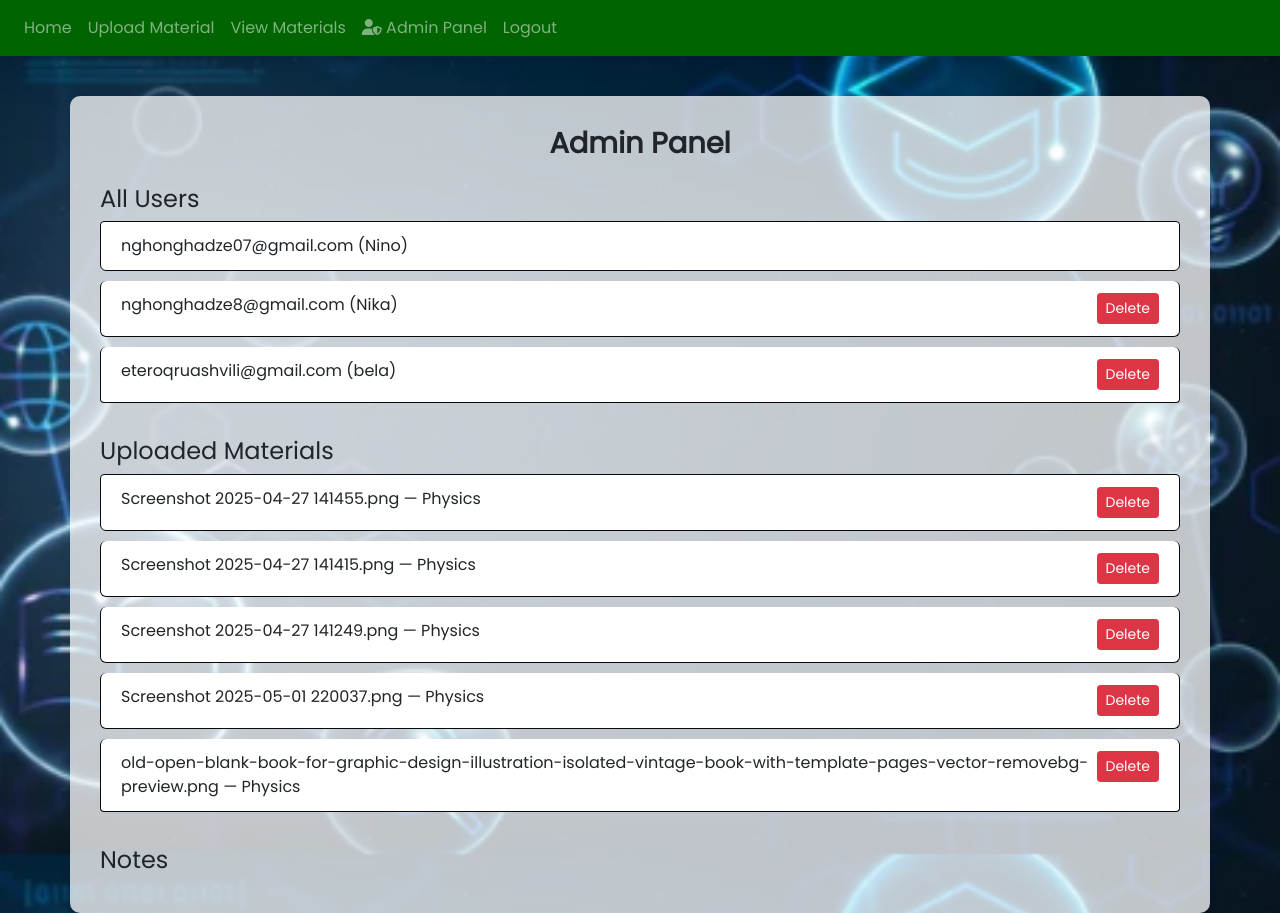
After one commit to ninoghonghadze/flask-StudyPlatform, a Flask app: page /admin in a window 1280 px wide. The commit adds this page. Run offline with Flask 3, Linux system fonts and the light colour scheme; a user stored in the database is signed in; some libraries are stand-ins or nearby versions.

Commit message:
Add admin panel and clean up .gitignore

```diff
--- /dev/null
+++ b/website/templates/admin.html
@@ -0,0 +1,43 @@
+{% extends "base.html" %}
+{% block title %}Admin Panel{% endblock %}
+{% block content %}
+<h2 class="text-center">Admin Panel</h2>
+
+<h4 class="mt-4">All Users</h4>
+<ul class="list-group">
+  {% for u in users %}
+    <li class="list-group-item d-flex justify-content-between">
+      {{ u.email }} ({{ u.first_name }})
+      {% if u.email != "nghonghadze07@gmail.com" %}
+      <form method="POST" action="{{ url_for('views.delete_user', id=u.id) }}">
+        <button class="btn btn-sm btn-danger">Delete</button>
+      </form>
+      {% endif %}
+    </li>
+  {% endfor %}
+</ul>
+
+<h4 class="mt-4">Uploaded Materials</h4>
+<ul class="list-group">
+  {% for m in materials %}
+    <li class="list-group-item d-flex justify-content-between">
+      {{ m.filename }} — {{ m.category }}
+      <form method="POST" action="{{ url_for('views.delete_material', id=m.id) }}">
+        <button class="btn btn-sm btn-danger">Delete</button>
+      </form>
+    </li>
+  {% endfor %}
+</ul>
+
+<h4 class="mt-4">Notes</h4>
+<ul class="list-group">
+  {% for note in notes %}
+    <li class="list-group-item d-flex justify-content-between">
+      {{ note.data }}
+      <form method="POST" action="{{ url_for('views.delete_note_admin', id=note.id) }}">
+        <button class="btn btn-sm btn-danger">Delete</button>
+      </form>
+    </li>
+  {% endfor %}
+</ul>
+{% endblock %}
--- a/website/templates/base.html
+++ b/website/templates/base.html
@@ -11,10 +11,16 @@
     crossorigin="anonymous"
   >
 
+  <!-- Font Awesome -->
+  <link
+    rel="stylesheet"
+    href="https://cdnjs.cloudflare.com/ajax/libs/font-awesome/6.4.0/css/all.min.css"
+    crossorigin="anonymous"
+  >
+
   <!-- Google Font -->
   <link href="https://fonts.googleapis.com/css2?family=Poppins&display=swap" rel="stylesheet">
 
-  <!-- Custom CSS -->
   <style>
     body {
       font-family: 'Poppins', sans-serif;
@@ -22,6 +28,7 @@
       background-size: cover;
       min-height: 100vh;
     }
+
     .navbar {
       background-color: #006400 !important;
       box-shadow: 0 4px 8px rgba(0, 0, 0, 0.1);
@@ -39,9 +46,8 @@
       transition: 0.2s;
     }
 
-    /* Custom Edit and Delete Buttons */
     .btn-edit {
-      background-color:hsl(122, 36.20%, 41.80%); /* Medium Green */
+      background-color: hsl(122, 36.20%, 41.80%);
       color: white;
       border: none;
     }
@@ -53,7 +59,7 @@
     }
 
     .btn-delete {
-      background-color: rgba(59, 85, 7, 0.55); /* Olive Green */
+      background-color: rgba(59, 85, 7, 0.55);
       color: white;
       border: none;
     }
@@ -87,10 +93,11 @@
         opacity: 1;
       }
     }
+
     .container {
       margin-top: 40px;
       padding: 30px;
-      background-color: rgba(255, 255, 255, 0.75);  /* 80% white */
+      background-color: rgba(255, 255, 255, 0.75);
       border-radius: 10px;
       box-shadow: 0 4px 12px rgba(0, 0, 0, 0.08);
     }
@@ -101,9 +108,8 @@
     }
   </style>
 
-  <!-- Flash Auto-hide Only -->
+  <!-- Flash auto-hide -->
   <script>
-    // Auto-dismiss flash messages after 2.5 seconds
     setTimeout(function () {
       const alerts = document.querySelectorAll('.alert');
       alerts.forEach(alert => {
@@ -117,7 +123,6 @@
 </head>
 
 <body>
-
   <!-- Navbar -->
   <nav class="navbar navbar-expand-lg navbar-dark">
     <button class="navbar-toggler" type="button" data-toggle="collapse" data-target="#navbar">
@@ -129,6 +134,11 @@
           <a class="nav-item nav-link {% if active == 'home' %}active{% endif %}" href="/">Home</a>
           <a class="nav-item nav-link {% if active == 'upload' %}active{% endif %}" href="/upload">Upload Material</a>
           <a class="nav-item nav-link {% if active == 'materials' %}active{% endif %}" href="/materials">View Materials</a>
+          {% if user.email == 'nghonghadze07@gmail.com' %}
+            <a class="nav-item nav-link" href="/admin">
+              <i class="fas fa-user-shield"></i> Admin Panel
+            </a>
+          {% endif %}
           <a class="nav-item nav-link" href="/logout">Logout</a>
         {% else %}
           <a class="nav-item nav-link" href="/login">Login</a>
@@ -143,7 +153,7 @@
     {% if messages %}
       {% for category, message in messages %}
        <div class="alert alert-{{ 'danger' if category == 'error' else 'success' }} text-center my-0" style="margin-bottom: 0;">
-        {{ message | trim }}
+        {{ message | safe }}
        </div>
       {% endfor %}
     {% endif %}
@@ -153,6 +163,7 @@
   <div class="container">
     {% block content %}{% endblock %}
   </div>
+
   <!-- Bootstrap JS -->
   <script src="https://code.jquery.com/jquery-3.2.1.slim.min.js" crossorigin="anonymous"></script>
   <script src="https://cdnjs.cloudflare.com/ajax/libs/popper.js/1.12.9/umd/popper.min.js" crossorigin="anonymous"></script>
--- a/website/views.py
+++ b/website/views.py
@@ -1,7 +1,7 @@
 from flask import Blueprint, render_template, request, flash, redirect, url_for
 from flask_login import login_required, current_user
 import os
-from .models import Material, Note, Reply
+from .models import User, Material, Note, Reply
 from . import db
 
 views = Blueprint('views', __name__)
@@ -114,3 +114,55 @@ def upload():
 def materials():
     materials = Material.query.all()
     return render_template("materials.html", materials=materials, user=current_user)
+
+@views.route('/admin')
+@login_required
+def admin_panel():
+    if current_user.email != "nghonghadze07@gmail.com":
+        flash("Access denied: Admins only.", category="error")
+        return redirect(url_for('views.home'))
+
+    users = User.query.all()
+    materials = Material.query.all()
+    notes = Note.query.all()
+    return render_template("admin.html", users=users, materials=materials, notes=notes, user=current_user)
+
+@views.route('/delete-user/<int:id>', methods=['POST'])
+@login_required
+def delete_user(id):
+    if current_user.email != "nghonghadze07@gmail.com":
+        flash("Admins only.", category="error")
+        return redirect(url_for('views.admin_panel'))
+
+    user = User.query.get_or_404(id)
+    db.session.delete(user)
+    db.session.commit()
+    flash("User deleted.", category="success")
+    return redirect(url_for('views.admin_panel'))
+
+
+@views.route('/delete-material/<int:id>', methods=['POST'])
+@login_required
+def delete_material(id):
+    if current_user.email != "nghonghadze07@gmail.com":
+        flash("Admins only.", category="error")
+        return redirect(url_for('views.admin_panel'))
+
+    material = Material.query.get_or_404(id)
+    db.session.delete(material)
+    db.session.commit()
+    flash("Material deleted.", category="success")
+    return redirect(url_for('views.admin_panel'))
+
+@views.route('/delete-note-admin/<int:id>', methods=['POST'])
+@login_required
+def delete_note_admin(id):
+    if current_user.email != "nghonghadze07@gmail.com":
+        flash("Admins only.", category="error")
+        return redirect(url_for('views.admin_panel'))
+
+    note = Note.query.get_or_404(id)
+    db.session.delete(note)
+    db.session.commit()
+    flash("Note deleted.", category="success")
+    return redirect(url_for('views.admin_panel'))
```
Also changed, not shown: website/auth.py (+5 -11 lines), 1 other file. Lines whose indentation alone changed are shown as unchanged.
